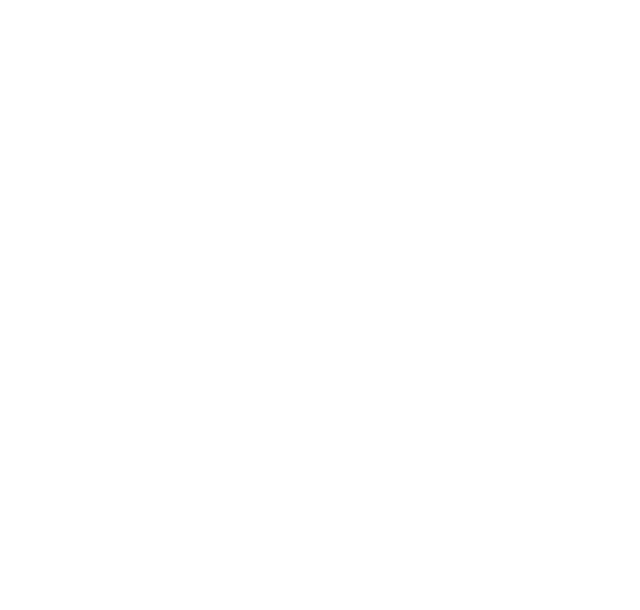
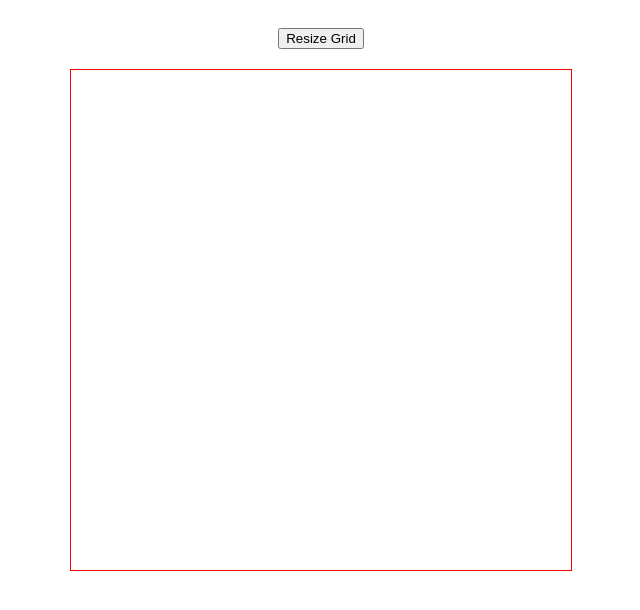
Before and after one commit to matiascastilloaudio/etch-a-sketch, a plain HTML site: page index.html in a window 1280 px wide. Shown: the whole page, without its empty margins (319-959 px from the left). Drawn offline with Linux system fonts and the light colour scheme.

Commit message:
make grid, set up hover, add button

```diff
--- a/index.html
+++ b/index.html
@@ -1,11 +1,17 @@
 <!DOCTYPE html>
 <html lang="en">
+
 <head>
     <meta charset="UTF-8">
     <meta name="viewport" content="width=device-width, initial-scale=1.0">
-    <title>Document</title>
+    <title>Etch a Sketch</title>
+    <link rel="stylesheet" href="style.css">
 </head>
+
 <body>
+    <button class="resize">Resize Grid</button>
+    <div class="container"></div>
+    <script src="script.js"></script>
+</body>
 
-</body>
 </html>
--- a/script.js
+++ b/script.js
@@ -0,0 +1,37 @@
+const container = document.querySelector(".container");
+
+let res = 16;
+
+function grid() {
+    const containerWidth = container.clientWidth;
+    const pixelSize = containerWidth / res;
+    container.innerHTML = "";
+
+    for (let i = 0; i < res * res; i++) {
+        const pixels = document.createElement("div");
+        pixels.classList.add("pixels");
+        pixels.style.width = `${pixelSize}px`;
+        pixels.style.height = `${pixelSize}px`;
+        container.appendChild(pixels);
+
+        pixels.addEventListener("mouseenter", () => {
+            pixels.style.backgroundColor = "black";
+        });
+    }
+
+}
+
+grid();
+
+const resizeBtn = document.querySelector(".resize");
+
+resizeBtn.addEventListener("click", () => {
+    num = prompt("Input desired resolution:");
+    num = parseInt(num);
+    if (typeof num == "number" && Number.isInteger(num)) {
+        res = num;
+        grid();
+    } else {
+        alert("Enter a valid number");
+    }
+});
--- /dev/null
+++ b/style.css
@@ -0,0 +1,22 @@
+body {
+    display: flex;
+    flex-direction: column;
+    justify-content: center;
+    align-items: center;
+}
+
+.resize {
+    margin: 20px;
+}
+
+.container {
+    width: 500px;
+    height: 500px;
+    display: flex;
+    flex-wrap: wrap;
+    border: 1px solid red;
+}
+
+.pixels {
+    box-sizing: border-box;
+}
```
